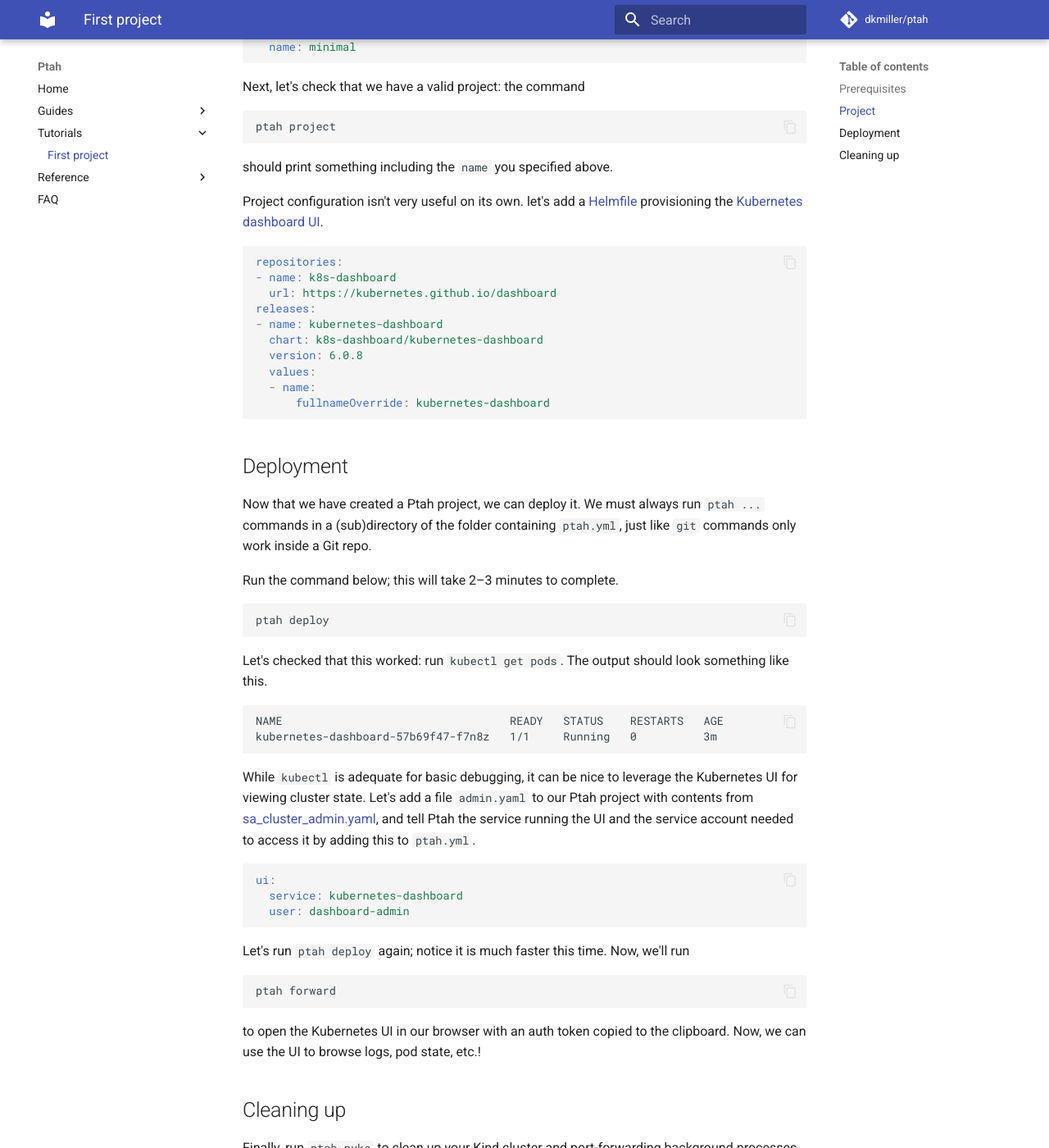
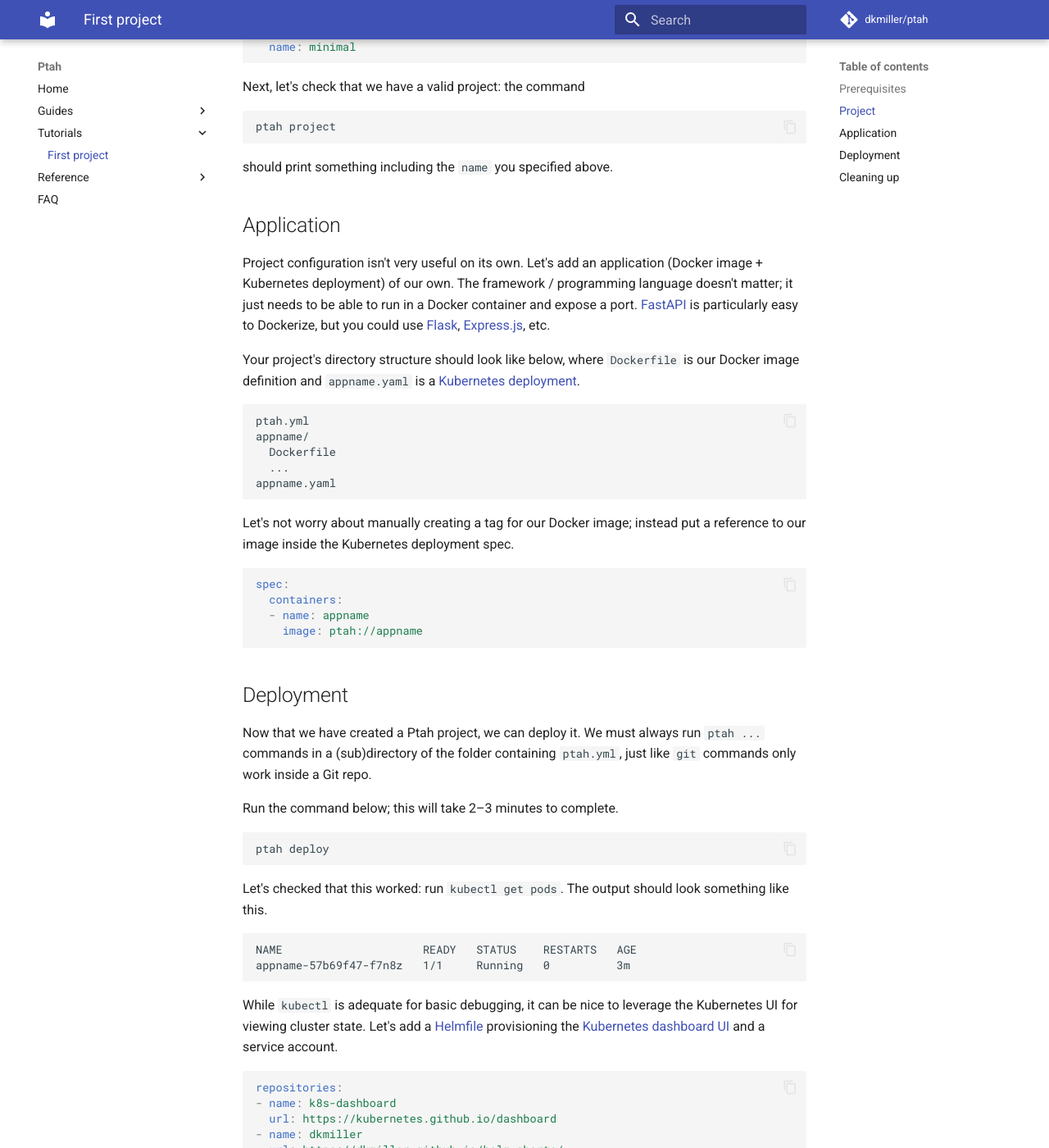
Before and after one commit to dkmiller/ptah, an MkDocs documentation site: the page built from docs/tutorials/first-project.md, in a window 1280 px wide and 1400 px high, scrolled down 714 px. Shown: the whole window at 82% size. Built offline with MkDocs 1.6.1 and Material for MkDocs 9.7.7, drawn with Linux system fonts in a browser that asks for light colours; comment, search, counter and statistics services are not loaded; some of the changed text lies outside the part shown.

Commit message:
Update tutorial

````diff
--- a/docs/tutorials/first-project.md
+++ b/docs/tutorials/first-project.md
@@ -43,21 +43,37 @@
 
 should print something including the `name` you specified above.
 
-Project configuration isn't very useful on its own. let's add a
-[Helmfile](https://helmfile.readthedocs.io/en/latest/#getting-started) provisioning the
-[Kubernetes dashboard UI](https://artifacthub.io/packages/helm/k8s-dashboard/kubernetes-dashboard/6.0.8).
+## Application
 
-```yaml
-repositories:
-- name: k8s-dashboard
-  url: https://kubernetes.github.io/dashboard
-releases:
-- name: kubernetes-dashboard
-  chart: k8s-dashboard/kubernetes-dashboard
-  version: 6.0.8
-  values:
-  - name:
-      fullnameOverride: kubernetes-dashboard
+Project configuration isn't very useful on its own. Let's add an application (Docker image +
+Kubernetes deployment) of our own. The framework / programming language doesn't matter; it just
+needs to be able to run in a Docker container and expose a port.
+[FastAPI](https://fastapi.tiangolo.com/) is particularly easy to Dockerize, but you could use
+[Flask](https://flask.palletsprojects.com/en/stable/),
+[Express.js](https://medium.com/@skhans/building-a-restful-api-with-express-js-a-beginners-guide-dcb1a1e3520d),
+etc.
+
+
+Your project's directory structure should look like below, where `Dockerfile` is our Docker image
+definition and `appname.yaml` is a
+[Kubernetes deployment](https://spacelift.io/blog/kubernetes-deployment-yaml).
+
+```
+ptah.yml
+appname/
+  Dockerfile
+  ...
+appname.yaml
+```
+
+Let's not worry about manually creating a tag for our Docker image; instead put a reference to our
+image inside the Kubernetes deployment spec.
+
+``` yaml
+spec:
+  containers:
+  - name: appname
+    image: ptah://appname
 ```
 
 ## Deployment
@@ -76,29 +92,49 @@
 this.
 
 ``` log
-NAME                                  READY   STATUS    RESTARTS   AGE
-kubernetes-dashboard-57b69f47-f7n8z   1/1     Running   0          3m
+NAME                     READY   STATUS    RESTARTS   AGE
+appname-57b69f47-f7n8z   1/1     Running   0          3m
 ```
 
 While `kubectl` is adequate for basic debugging, it can be nice to leverage the Kubernetes UI for
-viewing cluster state. Let's add a file `admin.yaml` to our Ptah project with contents
-from [sa_cluster_admin.yaml](https://github.com/justmeandopensource/kubernetes/blob/e506f1abf9728a646ce29addce9f21432c6c2eb7/dashboard/sa_cluster_admin.yaml), and tell Ptah the service running the UI and the service account
-needed to access it by adding this to `ptah.yml`.
+viewing cluster state. Let's add a
+[Helmfile](https://helmfile.readthedocs.io/en/latest/#getting-started) provisioning the
+[Kubernetes dashboard UI](https://artifacthub.io/packages/helm/k8s-dashboard/kubernetes-dashboard/6.0.8)
+and a service account.
 
 ``` yaml
-ui:
-  service: kubernetes-dashboard
-  user: dashboard-admin
+repositories:
+- name: k8s-dashboard
+  url: https://kubernetes.github.io/dashboard
+- name: dkmiller
+  url: https://dkmiller.github.io/helm-charts/
+
+releases:
+- name: kubernetes-dashboard
+  chart: k8s-dashboard/kubernetes-dashboard
+  version: 6.0.8
+- name: admin
+  chart: dkmiller/service-account-with-role
+  version: 0.0.3
 ```
 
-Let's run `ptah deploy` again; notice it is much faster this time. Now, we'll run
+Run
+
+``` bash
+ptah deploy
+```
+
+again to deploy the new changes. Notice the command does not rebuild our Docker image; that will
+only happen if we change the underlying definition.
+
+We'll run
 
 ``` bash
 ptah forward
 ```
 
 to open the Kubernetes UI in our browser with an auth token copied to the clipboard. Now, we can
-use the UI to browse logs, pod state, etc.!
+use the UI to browse logs from our application, pod state, etc.!
 
 ## Cleaning up
 
````
